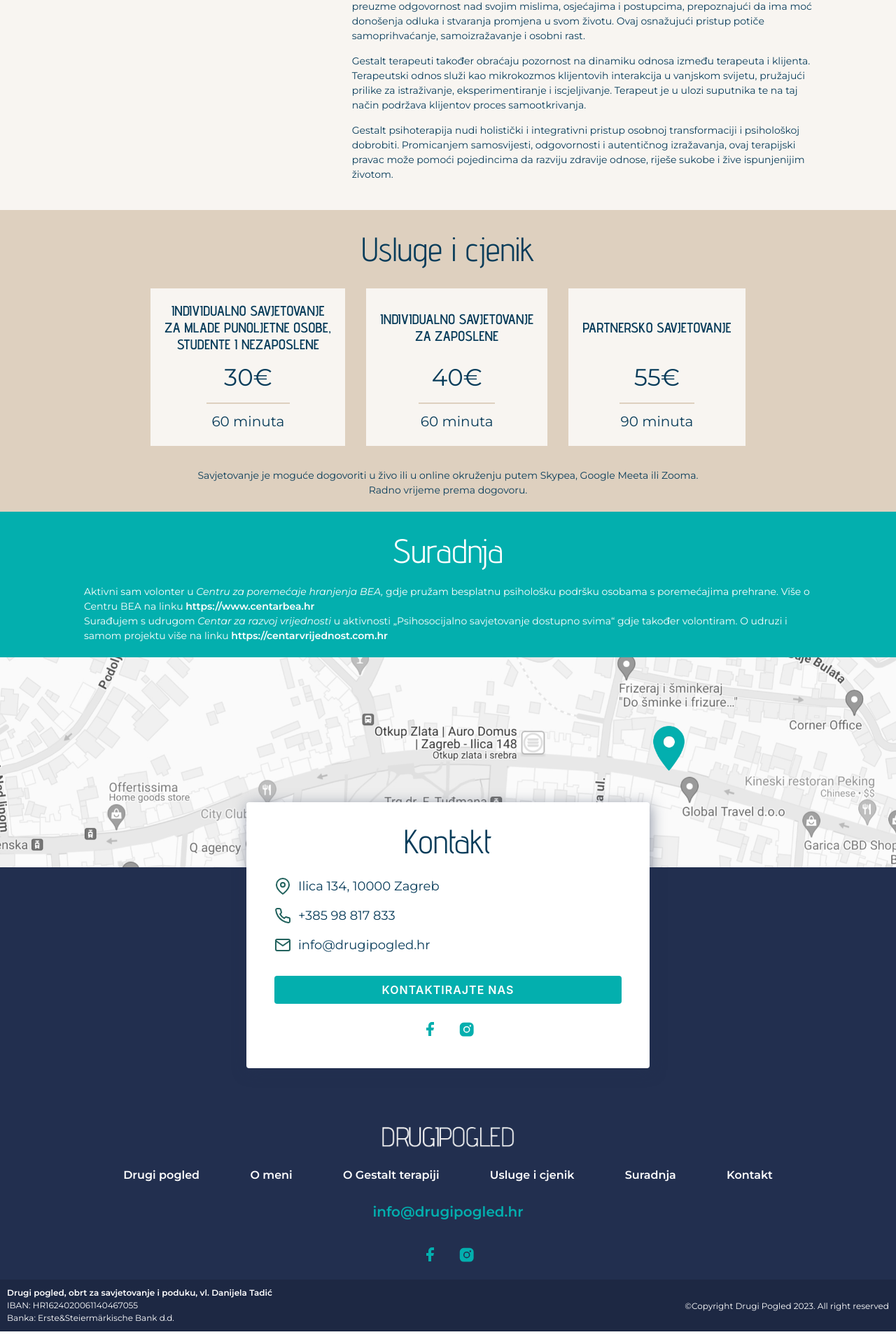
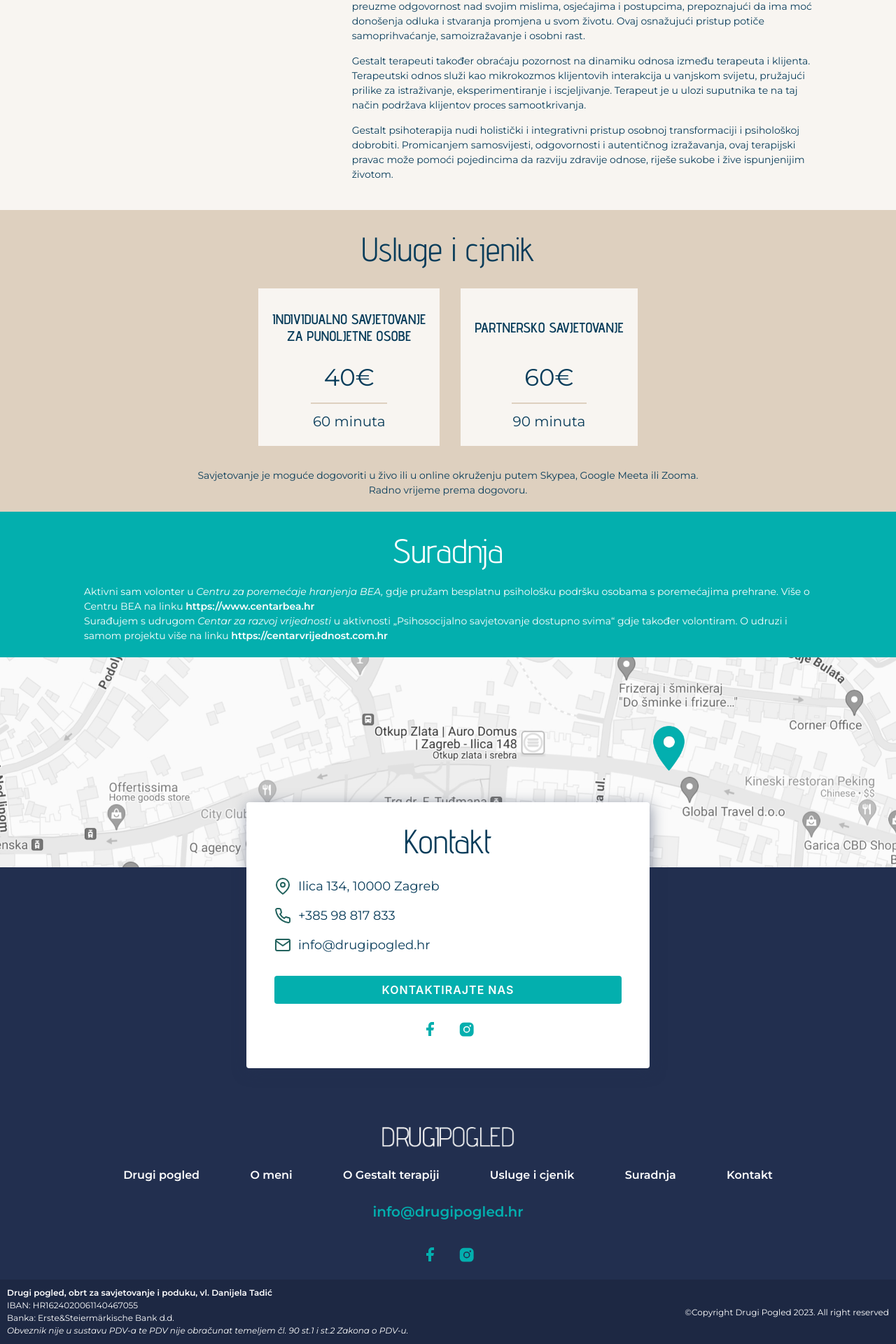
Before and after one commit to ekrehic/Drugi-Pogled, a Vue app: page /usluge in a window 1280 px wide. Shown: the part 2537-4457 px from the top of the page at 70% size. Built offline with nearby package versions, Linux system fonts and the light colour scheme.

Commit message:
Pricing and PDV info

```diff
--- a/src/components/base/Footer.vue
+++ b/src/components/base/Footer.vue
@@ -36,6 +36,9 @@
           </span>
         <span class="is-block">
             Banka: Erste&Steiermärkische Bank d.d.
+          </span>
+        <span class="is-block" style="font-style: italic">
+          Obveznik nije u sustavu PDV-a te PDV nije obračunat temeljem čl. 90 st.1 i st.2 Zakona o PDV-u.
           </span>
       </div>
       <div class="copyright">
--- a/src/components/sections/Services.vue
+++ b/src/components/sections/Services.vue
@@ -35,24 +35,29 @@ import { Component } from 'vue-property-decorator';
 class Services extends Vue {
   get services() {
     return [
-      {
-        name: '<span class="is-block-desktop">Individualno savjetovanje</span> <span class="is-block-desktop"> za mlade punoljetne osobe,</span> studente i nezaposlene',
-        price: '30€',
-        duration: '60 minuta',
-      },
+      // {
+      //   name: '<span class="is-block-desktop">Individualno savjetovanje</span> <span class="is-block-desktop"> za mlade punoljetne osobe,</span> studente i nezaposlene',
+      //   price: '30€',
+      //   duration: '60 minuta',
+      // },
       // {
       //   name: '<span class="is-block-desktop">Individualno savjetovanje</span> za mlade do 18 godina',
       //   price: '27€',
       //   duration: '60 minuta',
       // },
+      // {
+      //   name: '<span class="is-block-desktop">Individualno savjetovanje</span> za zaposlene',
+      //   price: '40€',
+      //   duration: '60 minuta',
+      // },
       {
-        name: '<span class="is-block-desktop">Individualno savjetovanje</span> za zaposlene',
+        name: '<span class="is-block-desktop">Individualno savjetovanje</span> za punoljetne osobe',
         price: '40€',
         duration: '60 minuta',
       },
       {
         name: '<span class="is-block-desktop">Partnersko savjetovanje</span>',
-        price: '55€',
+        price: '60€',
         duration: '90 minuta',
       },
     ];
```
